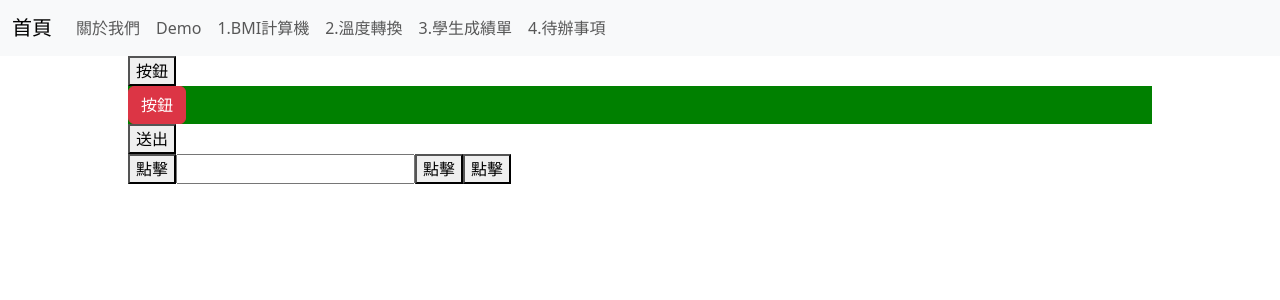
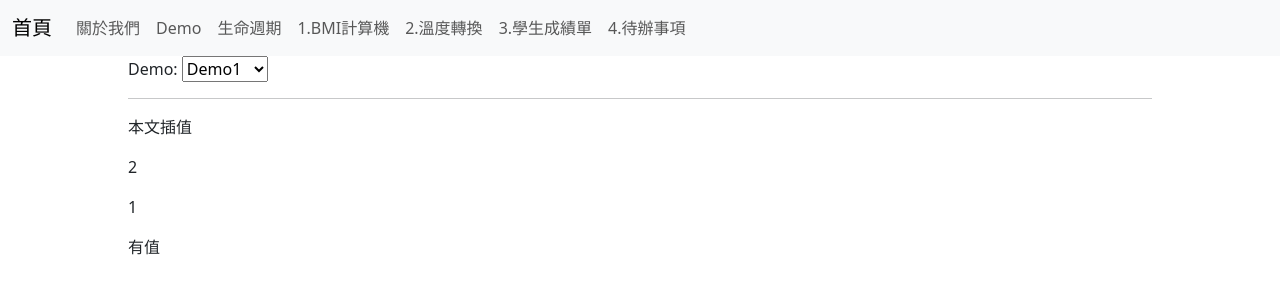
Before and after one commit to Dao-Cheng/vue-project-derek-demo, a Vue app: page /DemoList in a window 1280 px wide. Shown: the top 300 px of the page. Built offline with nearby package versions, Linux system fonts and the light colour scheme.

Commit message:
DemoList

```diff
--- a/src/App.vue
+++ b/src/App.vue
@@ -1,16 +1,4 @@
 <script setup>
-
-import Demo1 from './components/Demo/Demo1.vue';
-import Demo10 from './components/Demo/Demo10.vue';
-import Demo2 from './components/Demo/Demo2.vue';
-import Demo3 from './components/Demo/Demo3.vue';
-import Demo4 from './components/Demo/Demo4.vue';
-import Demo5 from './components/Demo/Demo5.vue';
-import Demo6 from './components/Demo/Demo6.vue';
-import Demo7 from './components/Demo/Demo7.vue';
-import Demo8 from './components/Demo/Demo8.vue';
-import Demo9 from './components/Demo/Demo9.vue';
-
 </script>
 
 <template>
@@ -44,6 +32,9 @@ import Demo9 from './components/Demo/Demo9.vue';
                         <RouterLink :to="{ name: 'DemoList' }" class="nav-link">Demo</RouterLink>
                     </li>
                     <li class="nav-item">
+                        <RouterLink :to="{ name: 'Lifecycle' }" class="nav-link">生命週期</RouterLink>
+                    </li>
+                    <li class="nav-item">
                         <RouterLink :to="{ name: 'BMI' }" class="nav-link">1.BMI計算機</RouterLink>
                     </li>
                     <li class="nav-item">
--- a/src/router/index.js
+++ b/src/router/index.js
@@ -12,6 +12,7 @@ import FToC from "@/views/FToC.vue";
 import DemoList from "@/views/DemoList.vue";
 import StudentScore from "@/views/StudentScore.vue";
 import ToDoList from "@/views/ToDoList.vue";
+import Lifecycle from "@/views/Lifecycle.vue";
 
 // 3.定義路由
 const routes = [
@@ -64,6 +65,11 @@ const routes = [
         component: DemoList,
         name: 'DemoList'
     },
+    {
+        path: '/Lifecycle',
+        component: Lifecycle,
+        name: 'Lifecycle'
+    },
     { path: '/:pathMatch(.*)*', component: NotFound, name: 'NotFound' },
 ]
 
--- a/src/views/DemoList.vue
+++ b/src/views/DemoList.vue
@@ -1,15 +1,42 @@
 <script setup>
+
+import { ref } from 'vue';
+import Demo1 from '@/components/Demo/Demo1.vue';
+import Demo2 from '@/components/Demo/Demo2.vue';
+import Demo3 from '@/components/Demo/Demo3.vue';
+import Demo4 from '@/components/Demo/Demo4.vue';
+import Demo5 from '@/components/Demo/Demo5.vue';
+import Demo6 from '@/components/Demo/Demo6.vue';
+import Demo7 from '@/components/Demo/Demo7.vue';
+import Demo8 from '@/components/Demo/Demo8.vue';
+import Demo9 from '@/components/Demo/Demo9.vue';
+import Demo10 from '@/components/Demo/Demo10.vue';
 import Demo11 from '@/components/Demo/Demo11.vue';
 import Demo12 from '@/components/Demo/Demo12.vue';
 import Demo13 from '@/components/Demo/Demo13.vue';
+//                     0      1      2
+const componentList = [Demo1, Demo2, Demo3, Demo4, Demo5, Demo6,
+    Demo7, Demo8, Demo9, Demo10, Demo11, Demo12, Demo13];
+
+const selected = ref(0);
 
 </script>
 
 <template>
 
-    <!-- <Demo11 /> -->
-    <!-- <Demo12 /> -->
-    <Demo13 />
+    <div>Demo:
+        <select v-model="selected">
+            <option v-for="(item, index) in componentList" :value="index">
+                {{ item.__name }}
+            </option>
+        </select>
+    </div>
+
+    <hr />
+
+    <component :is="componentList[selected]"></component>
+
+
 </template>
 
 <style scoped></style>
--- /dev/null
+++ b/src/views/Lifecycle.vue
@@ -0,0 +1,58 @@
+<script setup>
+import { onBeforeMount, onBeforeUnmount, onBeforeUpdate, onMounted, onUnmounted, onUpdated, ref } from 'vue';
+
+
+const count = ref(1);
+
+// Composition API 組合式
+console.log('Composition API');
+
+onBeforeMount(() => {
+    const h1Tag = document.querySelector('h1');
+    console.log(h1Tag);
+    console.log('組件掛載前BeforeMount');
+})
+onMounted(() => {
+    const h1Tag = document.querySelector('h1');
+    console.log(h1Tag);
+    console.log('組件掛載後Mounted');
+})
+
+onBeforeUpdate(() => {
+    const btnTag = document.querySelector('#lf-btn');
+    console.log(btnTag, btnTag.textContent);
+    console.log('組件更新前BeforeUpdate');
+})
+onUpdated(() => {
+    const btnTag = document.querySelector('#lf-btn');
+    console.log(btnTag, btnTag.textContent);
+    console.log('組件更新後Update');
+})
+
+onBeforeUnmount(() => {
+    console.log('組件銷毀前BeforeUnmount');
+})
+onUnmounted(() => {
+    console.log('組件銷毀後Unmounted');
+})
+
+</script>
+
+<script>
+
+// Options API 選項式
+export default {
+    data() {
+        console.log('Init Options API');
+        return {}
+    }
+}
+
+</script>
+
+<template>
+    <h1>Hello</h1>
+    <button id="lf-btn" @click="count++">{{ count }}</button>
+</template>
+
+<style scoped></style>
```
